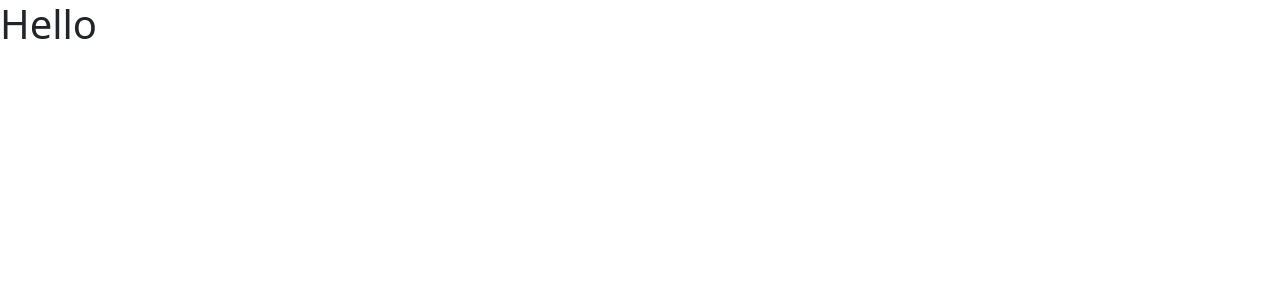
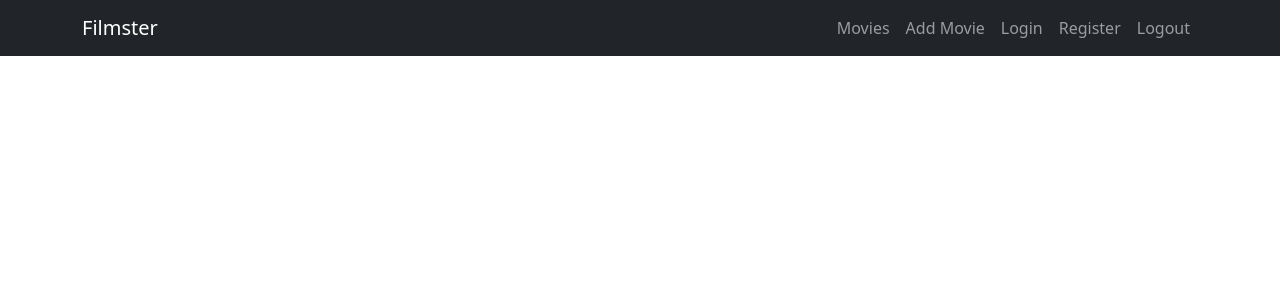
Before and after one commit to TanyaStefanova/movie-app, a React (Vite) app in the folder client/: page / in a window 1280 px wide. Shown: the top 300 px of the page. Built offline with nearby package versions, Linux system fonts and the light colour scheme.

Commit message:
Add header

```diff
--- a/client/src/App.jsx
+++ b/client/src/App.jsx
@@ -1,11 +1,12 @@
 import 'bootstrap/dist/css/bootstrap.min.css';
+import Header from './components/header/Header';
 
 
 function App() {
 
   return (
     <>
-     <h1>Hello</h1>
+      <Header />
     </>
   )
 }
--- /dev/null
+++ b/client/src/components/header/Header.jsx
@@ -0,0 +1,20 @@
+import Container from 'react-bootstrap/Container';
+import Nav from 'react-bootstrap/Nav';
+import Navbar from 'react-bootstrap/Navbar';
+
+export default function Header() {
+    return(
+        <Navbar bg="dark" data-bs-theme="dark">
+        <Container>
+          <Navbar.Brand href="#home">Filmster</Navbar.Brand>
+          <Nav>
+            <Nav.Link href="#home">Movies</Nav.Link>
+            <Nav.Link href="#features">Add Movie</Nav.Link>
+            <Nav.Link href="#pricing">Login</Nav.Link>
+            <Nav.Link href="#pricing">Register</Nav.Link>
+            <Nav.Link href="#pricing">Logout</Nav.Link>
+          </Nav>
+        </Container>
+      </Navbar>
+    );
+}
```
